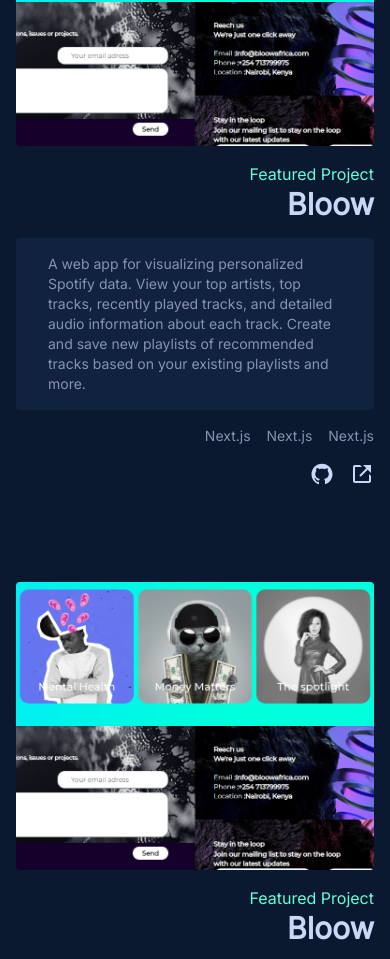
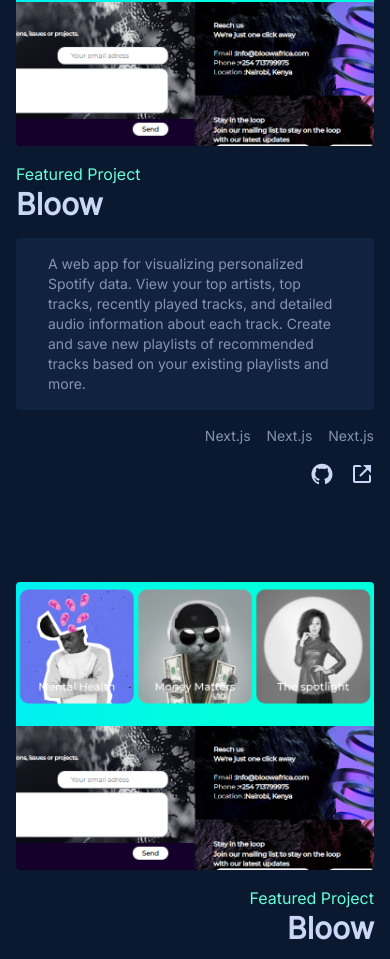
Before and after one commit to Marcos8060/port, a Next.js app: page / in a window 390 px wide. Shown: the part 2498-3457 px from the top of the page. Built offline with nearby package versions, Linux system fonts and the light colour scheme.

Commit message:
made a minor change

```diff
--- a/components/projects.js
+++ b/components/projects.js
@@ -18,8 +18,8 @@
           <aside className="project_img relative cursor-pointer md:h-96 h-72 rounded md:w-1/2"></aside>
           <aside className="md:w-1/2 w-full flex flex-col gap-4">
             <div className="flex flex-col">
-              <p className="text-secondary text-right">Featured Project</p>
-              <h1 className="text-white font-black text-3xl text-right">
+              <p className="text-secondary md:text-right">Featured Project</p>
+              <h1 className="text-white font-black text-3xl md:text-right">
                 Bloow
               </h1>
             </div>
```
